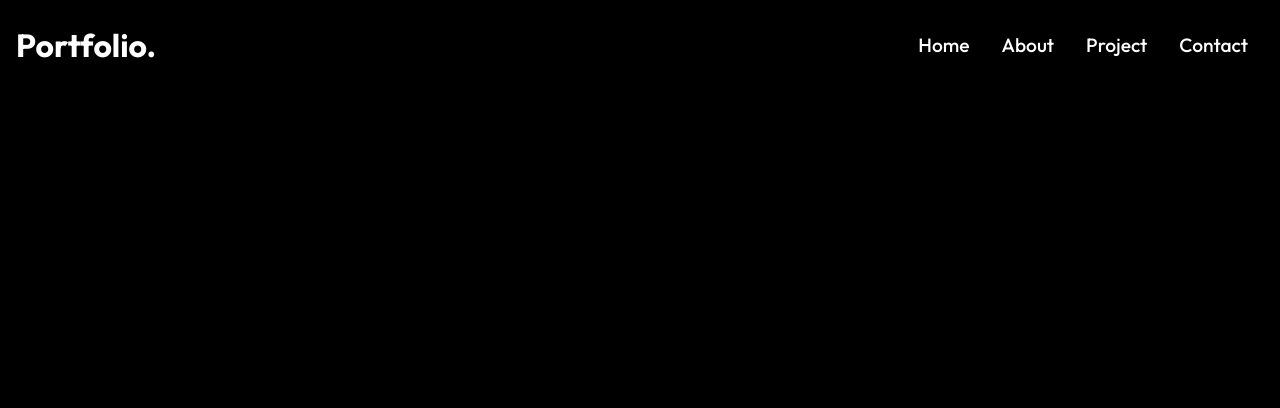
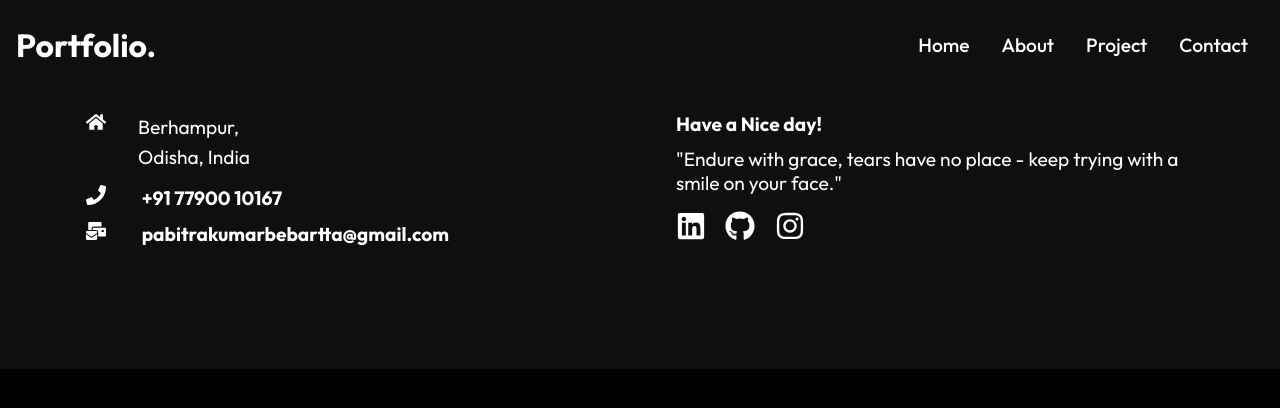
Before and after one commit to pabitra-kumar/Portfolio, a React (Create React App) app: page /About in a window 1280 px wide. Shown: the top 408 px of the page. Built offline with nearby package versions, Linux system fonts and the light colour scheme.

Commit message:
footer added in all page

```diff
--- a/src/routes/About.jsx
+++ b/src/routes/About.jsx
@@ -1,10 +1,12 @@
 import React from 'react'
+import { Footer } from '../Components/Footer'
 import { Navbar } from '../Components/Navbar'
 
 export const About = () => {
   return (
     <div>
       <Navbar/>
+      <Footer/>
     </div>
   )
 }
--- a/src/routes/Contact.jsx
+++ b/src/routes/Contact.jsx
@@ -1,10 +1,12 @@
 import React from 'react'
+import { Footer } from '../Components/Footer'
 import { Navbar } from '../Components/Navbar'
 
 export const Contact = () => {
   return (
     <div>
       <Navbar/>
+      <Footer/>
     </div>
   )
 }
--- a/src/routes/Project.jsx
+++ b/src/routes/Project.jsx
@@ -1,10 +1,12 @@
 import React from 'react'
+import { Footer } from '../Components/Footer'
 import { Navbar } from '../Components/Navbar'
 
 export const Project = () => {
   return (
     <div>
       <Navbar/>
+      <Footer/>
     </div>
   )
 }
```
